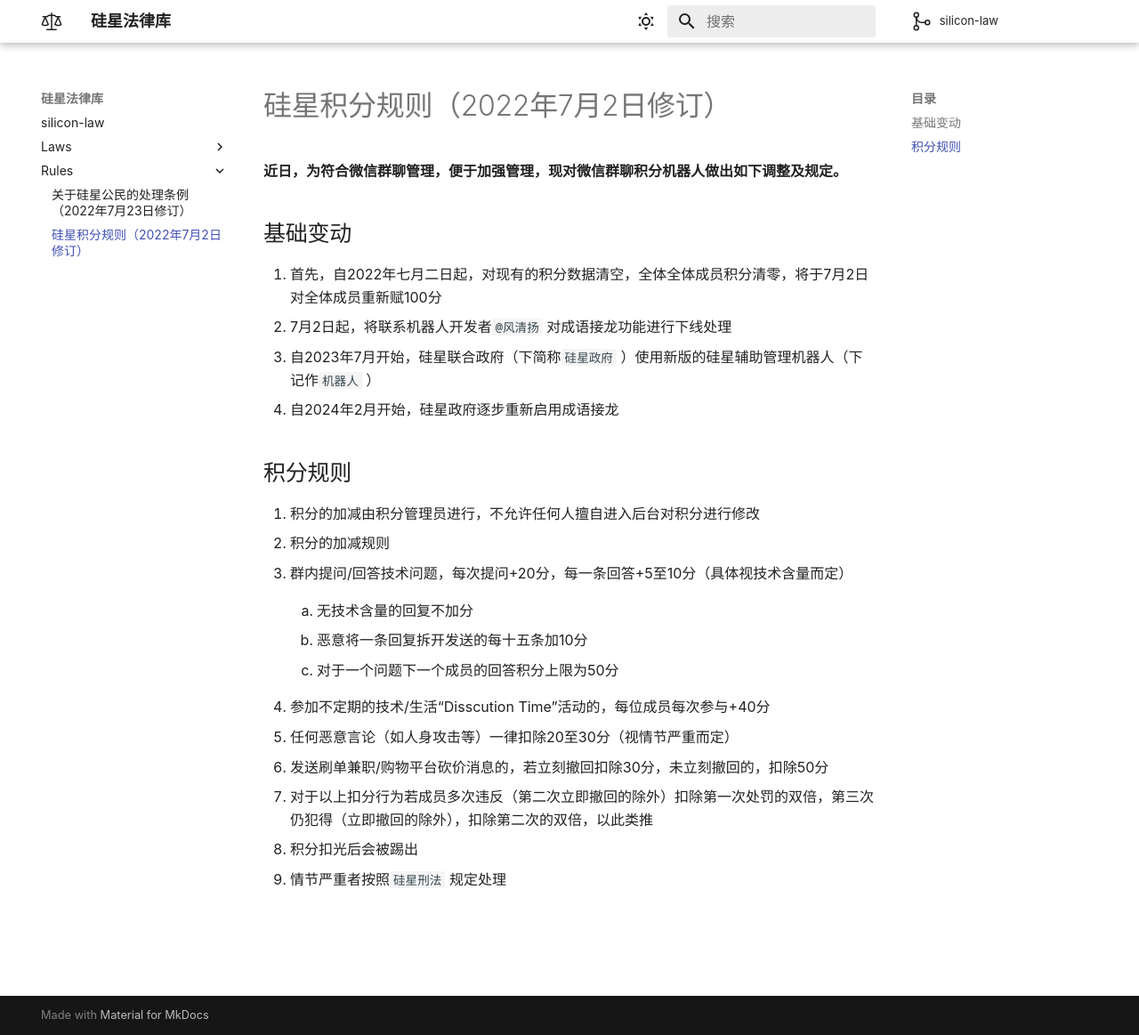
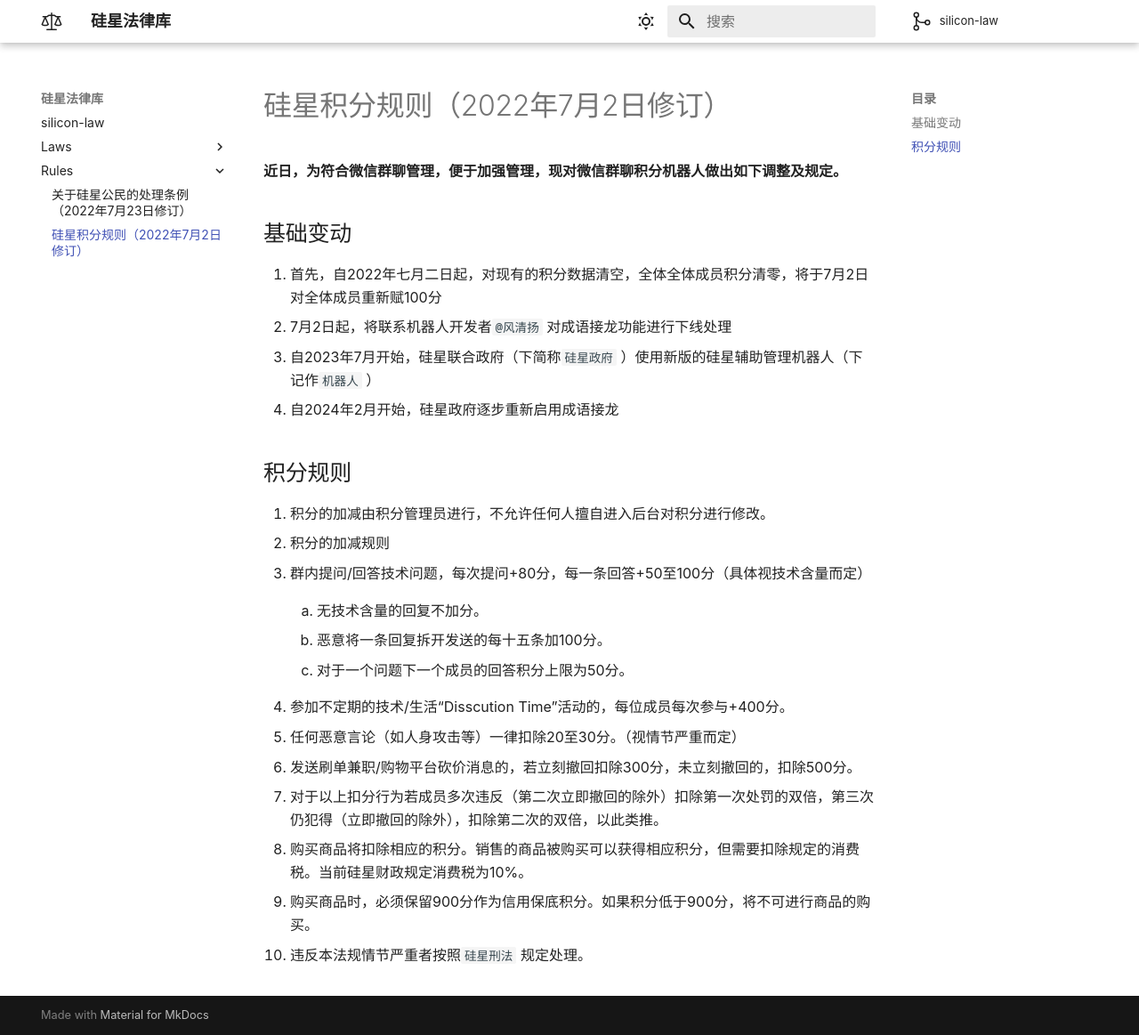
Before and after one commit to silicon-star-united-government/silicon-law, an MkDocs documentation site: the page built from docs/rules/硅星积分规则.md, in a window 1280 px wide and 1163 px high. Shown: the whole window at 89% size. Built offline with MkDocs 1.6.1 and Material for MkDocs 9.7.7, drawn with Linux system fonts in a browser that asks for light colours; comment, search, counter and statistics services are not loaded.

Commit message:
Update 硅星积分规则.md

```diff
--- a/docs/rules/硅星积分规则.md
+++ b/docs/rules/硅星积分规则.md
@@ -11,25 +11,27 @@
 
 ## 积分规则
 
-1. 积分的加减由积分管理员进行，不允许任何人擅自进入后台对积分进行修改
+1. 积分的加减由积分管理员进行，不允许任何人擅自进入后台对积分进行修改。
 2. 积分的加减规则
 
-   1. 群内提问/回答技术问题，每次提问+20分，每一条回答+5至10分（具体视技术含量而定）
+   1. 群内提问/回答技术问题，每次提问+80分，每一条回答+50至100分（具体视技术含量而定）
 
-      1. 无技术含量的回复不加分
+      1. 无技术含量的回复不加分。
 
-      2. 恶意将一条回复拆开发送的每十五条加10分
+      2. 恶意将一条回复拆开发送的每十五条加100分。
 
-      3. 对于一个问题下一个成员的回答积分上限为50分
+      3. 对于一个问题下一个成员的回答积分上限为50分。
 
-   2. 参加不定期的技术/生活“Disscution Time”活动的，每位成员每次参与+40分
+   2. 参加不定期的技术/生活“Disscution Time”活动的，每位成员每次参与+400分。
 
-   3. 任何恶意言论（如人身攻击等）一律扣除20至30分（视情节严重而定）
+   3. 任何恶意言论（如人身攻击等）一律扣除20至30分。（视情节严重而定）
 
-   4. 发送刷单兼职/购物平台砍价消息的，若立刻撤回扣除30分，未立刻撤回的，扣除50分
+   4. 发送刷单兼职/购物平台砍价消息的，若立刻撤回扣除300分，未立刻撤回的，扣除500分。
 
-   5. 对于以上扣分行为若成员多次违反（第二次立即撤回的除外）扣除第一次处罚的双倍，第三次仍犯得（立即撤回的除外），扣除第二次的双倍，以此类推
+   5. 对于以上扣分行为若成员多次违反（第二次立即撤回的除外）扣除第一次处罚的双倍，第三次仍犯得（立即撤回的除外），扣除第二次的双倍，以此类推。
 
-   6. 积分扣光后会被踢出
+   6. 购买商品将扣除相应的积分。销售的商品被购买可以获得相应积分，但需要扣除规定的消费税。当前硅星财政规定消费税为10%。
 
-   7. 情节严重者按照` 硅星刑法` 规定处理
+   7. 购买商品时，必须保留900分作为信用保底积分。如果积分低于900分，将不可进行商品的购买。
+
+   8. 违反本法规情节严重者按照` 硅星刑法` 规定处理。
```
